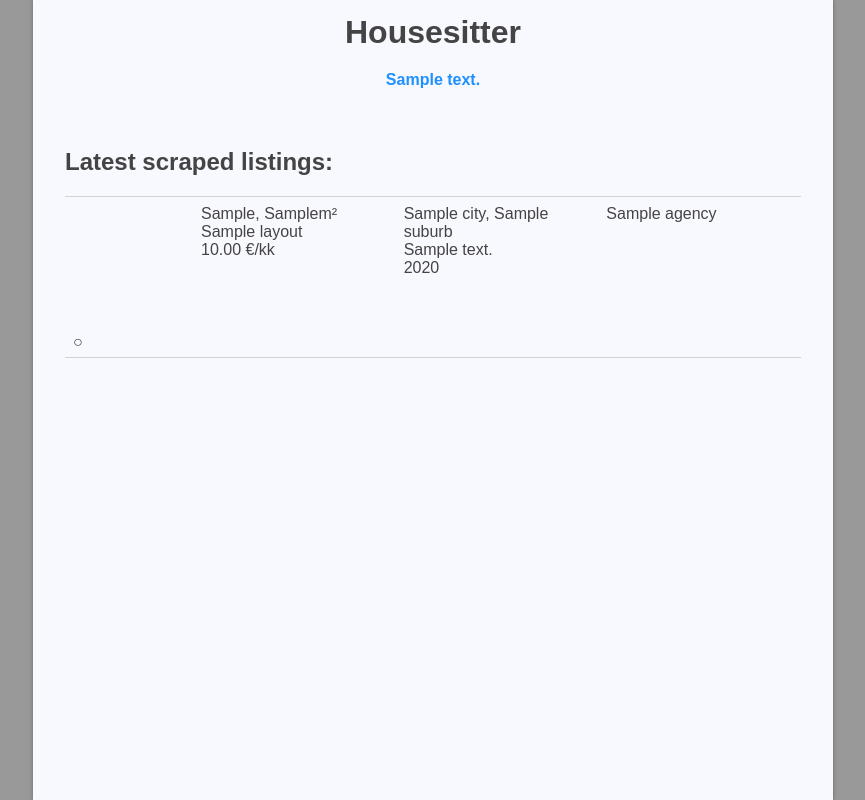
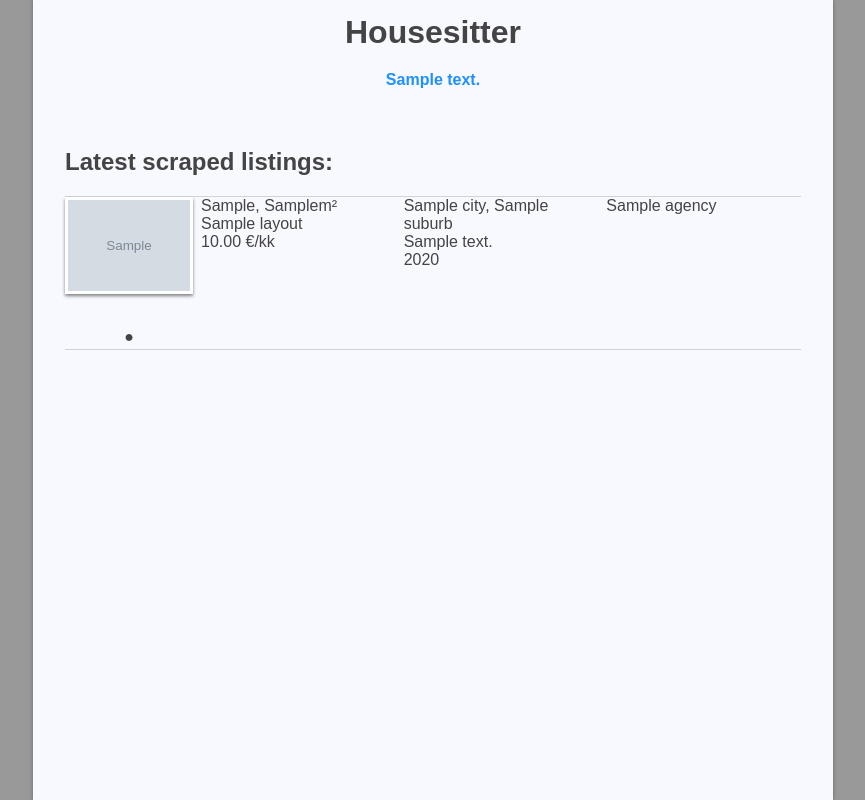
Before and after one commit to patricpuola/housesitter, a Flask app: template html/templates/listings.html in a window 1280 px wide. Shown: the whole page, without its empty margins (207-1072 px from the left). Run offline with Flask 2, Linux system fonts and the light colour scheme; the template is opened without the code that fills it: most values are stand-ins (such as "Sample title", 1, 10 or a date in 2020); grey boxes marked "Sample" are stand-in pictures; parts of the project's set-up code (start-up, migrations or seed data) failed here and were passed over.

Commit message:
bug fixes

```diff
--- a/html/housesitter.py
+++ b/html/housesitter.py
@@ -2,8 +2,7 @@
 from flask import Flask, render_template, Response
 import sys
 sys.path.insert(1, r'../modules')
-from setup import getConfig
-from setup import ROOT
+from setup import getConfig, ROOT, getCredentials
 from db import DBCon
 app = Flask(__name__)
 
@@ -36,10 +35,12 @@ def getImageIds(listing_id: int, limit = None):
 
 def getImageData(image_id: int):
     image_dir = getConfig()['screenshot_directory']
-    with DBCon.get().cursor() as cursor:
+    img_db = DBCon.get(persistent=False)
+    with img_db.cursor() as cursor:
         cursor.execute("SELECT uuid, extension, mime_type FROM images WHERE id = %d LIMIT 1" % image_id)
         image = cursor.fetchone()
         filename = image['uuid'] + image['extension']
+    img_db.close()
     return (ROOT / image_dir / filename, image['mime_type'])
 
 def getStats():
@@ -52,6 +53,32 @@ def getStats():
         cursor.execute("SELECT 'Geocodes' as `stat`, count(id) as `value` FROM geocodes")
         stats.append(cursor.fetchone())
     return stats
+
+def getZoom(lng_range, lat_range):
+    LNG_MAX = 80
+    LNG_MIN = -180
+    LAT_MAX = 90
+    LAT_MIN = -90
+    range_percentage_lng = lng_range / (abs(LNG_MIN)+LNG_MAX)
+    range_percentage_lat = lat_range / (abs(LAT_MIN)+LAT_MAX)
+    # visible_prct = 100% / 1 + zoom_unit
+    return 9
+
+
+
+def getMapStartingPoint():
+    starting_point = {'lng':None, 'lat':None, 'zoom': 9}
+    with DBCon.get().cursor() as cursor:
+        cursor.execute("SELECT MIN(lng) as lng_min, MAX(lng) as lng_max, MIN(lat) as lat_min, MAX(lat) as lat_max FROM geocodes")
+        map_values = cursor.fetchone()
+    if map_values:
+        starting_point['lng'] = (map_values['lng_min'] + map_values['lng_max']) / 2
+        starting_point['lat'] = (map_values['lat_min'] + map_values['lat_max']) / 2
+        lng_range = map_values['lng_max'] - map_values['lng_min']
+        lat_range = map_values['lat_max'] - map_values['lat_min']
+        starting_point['zoom'] = getZoom(lng_range, lat_range)
+        print(starting_point)
+    return starting_point
 
 @app.route('/')
 def index():
@@ -66,6 +93,7 @@ def listings(detail=None):
         for listing in listings:
             listing['images'] = []
             image_ids = getImageIds(listing['id'])
+            print(image_ids)
             for image_id in image_ids:
                 listing['images'].append({'url':'/image/'+str(image_id), 'id':image_id})
 
@@ -82,7 +110,8 @@ def image(id = None):
 
 @app.route('/map')
 def map():
-    return render_template('map.html', nav=getNavLinks())
+    access_token = getCredentials()['mapbox']['access_token']
+    return render_template('map.html', nav=getNavLinks(), access_token=access_token, starting_point=getMapStartingPoint())
 
 if __name__ == '__main__':
     app.debug = True
--- a/html/static/listings.css
+++ b/html/static/listings.css
@@ -8,33 +8,43 @@
     grid-template-columns: 8em 1fr 1fr 1fr;
     border-top: 0.1em solid lightgrey;
     border-bottom: 0.1em solid lightgrey;
-}
-
-.listing_short > div{
-    padding:0.5em;
-}
-
-.thumbnail img{
-    max-width: 100%;
-    max-height: 100%;
-    border: 0.2em solid white;
-    box-shadow: 0 0.1em 0.2em grey;
-    display: none;
+    grid-gap: 0.5em;
 }
 
 .thumbnail{
     display: grid;
-    grid-template-columns: auto;
-    grid-template-rows: 8em 1em;
+    grid-template-columns: 8em;
+    grid-template-rows: 8em min-content;
 }
+    .images{
+        position: relative;
+        width: 100%;
+        height: 100%;
+    }
+
+    .images img{
+        max-width: calc(100% - 0.4em);
+        max-height: calc(100% - 0.4em);
+        border: 0.2em solid white;
+        box-shadow: 0 0.1em 0.2em grey;
+        display: none;
+        margin: auto;
+    }
 
 .image_selector{
+    padding: 0.3em 0;
+    line-height: 0.9em;
+    word-break: break-all;
     text-align: center;
+    display: flex;
+    flex-wrap: wrap;
+    justify-content: center;
 }
 
 .image_select{
     cursor: pointer;
     user-select: none;
+    display: inline-block;
 }
 
 .image[data-show="true"]{
--- a/html/static/listings.js
+++ b/html/static/listings.js
@@ -1,4 +1,9 @@
 document.addEventListener('DOMContentLoaded', function(){
+    const mouseenter = new MouseEvent('mouseenter', {
+        view: window,
+        bubbles: true,
+        cancelable: true
+    });
 
     image_selects = document.getElementsByClassName('image_select');
     for (i = 0; i < image_selects.length; i++){
@@ -20,4 +25,15 @@ document.addEventListener('DOMContentLoaded', function(){
             this.innerHTML = "&#9679;";
         });
     }
+
+    // Trigger first image of each row
+    image_selectors = document.getElementsByClassName('image_selector');
+    for (i = 0; i < image_selectors.length; i++){
+        let first_selector = image_selectors[i].children[0];
+        if (typeof first_selector != 'undefined'){
+            first_selector.dispatchEvent(mouseenter);
+        }
+    }
+
+
 });
--- /dev/null
+++ b/html/static/map.css
@@ -0,0 +1,4 @@
+#map{
+    width: 100%;
+    min-height: 50em;
+}
--- a/html/templates/listings.html
+++ b/html/templates/listings.html
@@ -11,15 +11,12 @@
             <div class="listing_short">
                 <div class="thumbnail">
                     <div id="listing_images_{{ listing.id }}" class="images">
-                    {% for image in listing.images[0] %}
-                        <img class="image" data-show="{{ show }}" id="image_{{ image['id'] }}" data-listing-id="{{ listing.id }}" src="{{ image['url'] }}">
-                    {% endfor %}
-                    {% for image in listing.images[1:] %}
-                        <img class="image" data-show="{{ show }}" id="image_{{ image['id'] }}" data-listing-id="{{ listing.id }}" src="{{ image['url'] }}">
+                    {% for image in listing.images[0:] %}
+                        <img class="image" data-show="false" id="image_{{ image['id'] }}" data-listing-id="{{ listing.id }}" src="{{ image['url'] }}">
                     {% endfor %}
                     </div>
-                    <div id="listing_selector_{{ listing.id }}" class="image_selector>
-                        {% for image in listing.images %}<span class="image_select" data-image-id="{{ image['id'] }}" data-listing-id="{{ listing.id }}">&#9675;</span>{% endfor %}
+                    <div id="listing_selector_{{ listing.id }}" class="image_selector">
+                        {% for image in listing.images %}<div class="image_select" data-image-id="{{ image['id'] }}" data-listing-id="{{ listing.id }}">&#9675;</div>{% endfor %}
                     </div>
                 </div>
                 <div class="detail_1">
```
Also changed, not shown: html/templates/map.html (+18 -0 lines), README.md, html/static/map.js (added).
